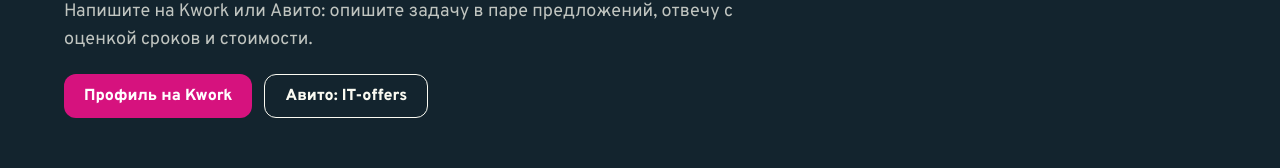
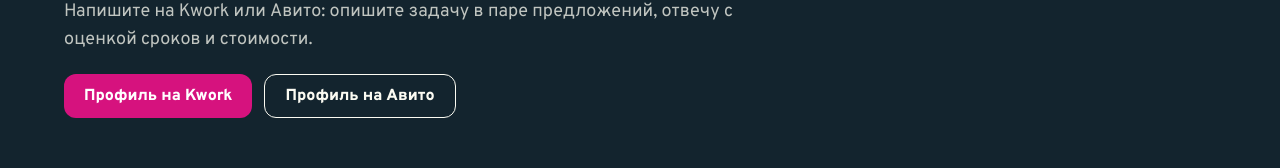
Before and after one commit to 3pleeee/okoshko-demo, a plain HTML site: page portfolio/index.html in a window 1280 px wide. Shown: the part 3182-3350 px from the top of the page. Drawn offline with Linux system fonts and the light colour scheme.

Commit message:
Ссылка на профиль Авито
Co-Authored-By: Claude Opus 5.5 <noreply@anthropic.com>
Claude-Session: https://claude.ai/code/session_016V5JYcAeidvq7ZFYTXF2tk

```diff
--- a/portfolio/index.html
+++ b/portfolio/index.html
@@ -118,7 +118,7 @@ footer{padding:20px max(5vw,16px);color:var(--mute);font-size:14px}
   <p class="lead">Напишите на Kwork или Авито: опишите задачу в паре предложений, отвечу с оценкой сроков и стоимости.</p>
   <div style="display:flex;gap:12px;flex-wrap:wrap;margin-top:20px">
     <a class="btn" href="https://kwork.ru/user/asatrasatrasatr" target="_blank" rel="noopener">Профиль на Kwork</a>
-    <span class="btn ghost" style="cursor:default">Авито: IT-offers</span>
+    <a class="btn ghost" href="https://www.avito.ru/brands/d6ba8161862b6bc735c233f062fa8e39" target="_blank" rel="noopener">Профиль на Авито</a>
   </div>
 </div></section>
 <footer>Демо-проекты сделаны для портфолио: компании и данные в них вымышлены. «Окошко» - реальный работающий сервис.</footer>
```
